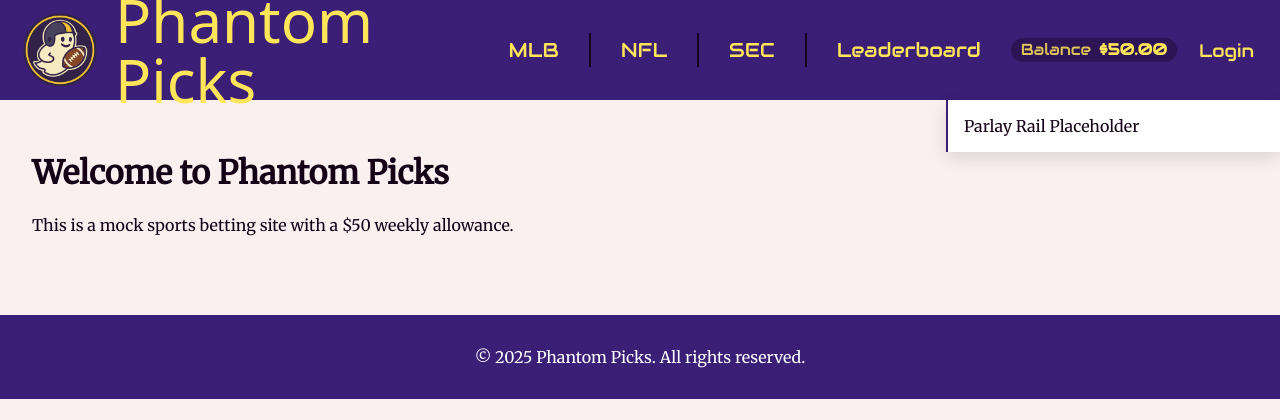
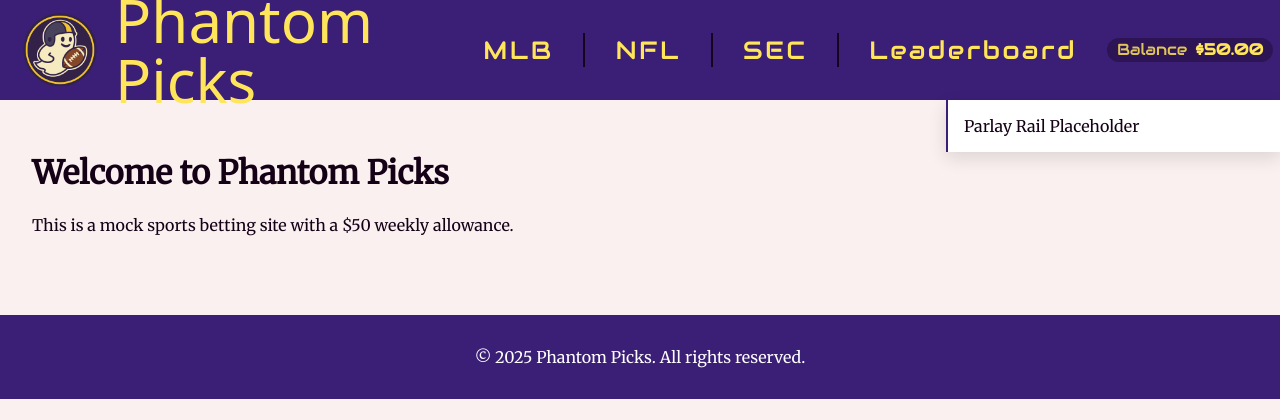
Before and after one commit to Aidan-usc/Game-Line, a PHP site: page / in a window 1280 px wide; the page is wider, and only the part inside the window is pictured. Shown: the top 420 px of that part. Run offline with PHP 8.4, Linux system fonts and the light colour scheme; some web fonts are replaced.

Commit message:
Update styles.css

```diff
--- a/assets/css/styles.css
+++ b/assets/css/styles.css
@@ -59,16 +59,17 @@
   display:flex;
   align-items:center;
   gap:20px;
-  margin-left:40px;                  /* buffer space after brand */
+  margin-left:100px;                  /* buffer space after brand */
   margin-right:auto;                 /* push account-area to far right */
 }
 
 .primary-nav a {
   font-family:var(--font-nav);
-  font-size:20px;                    /* tweak if you want larger */
+  font-size:25px;                    /* tweak if you want larger */
   color:var(--maize);
   text-decoration:none;
   padding:0 10px;
+  letter-spacing:.1em;
 }
 
 .primary-nav a:hover { color:white; }
```
